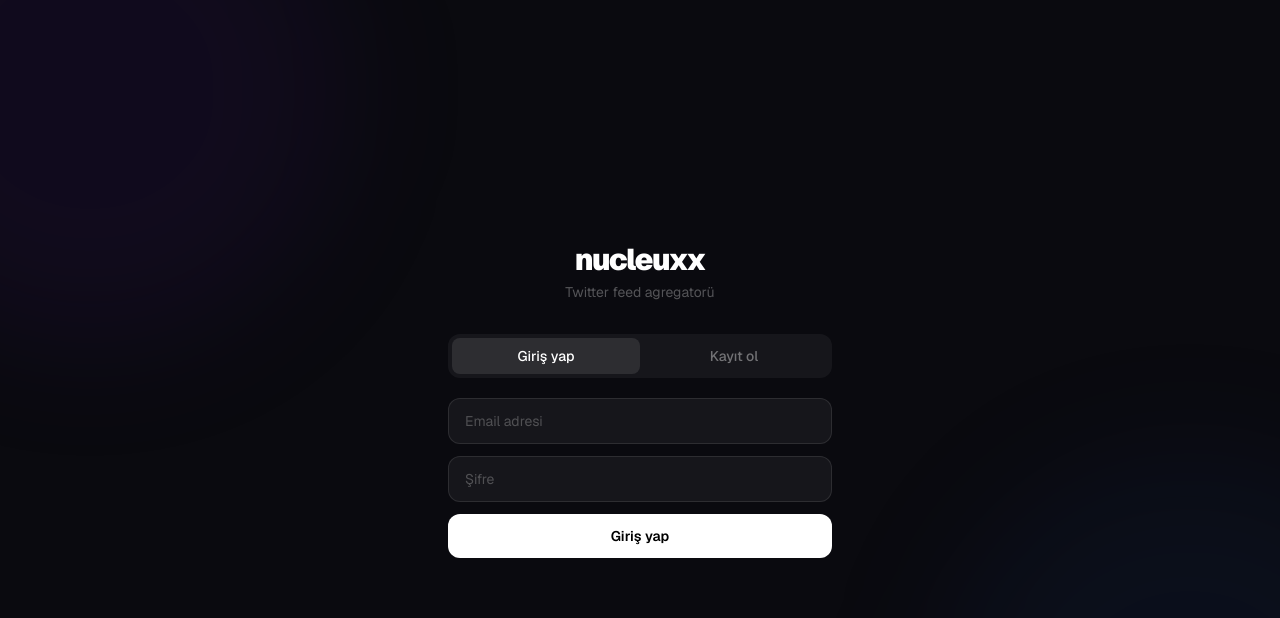
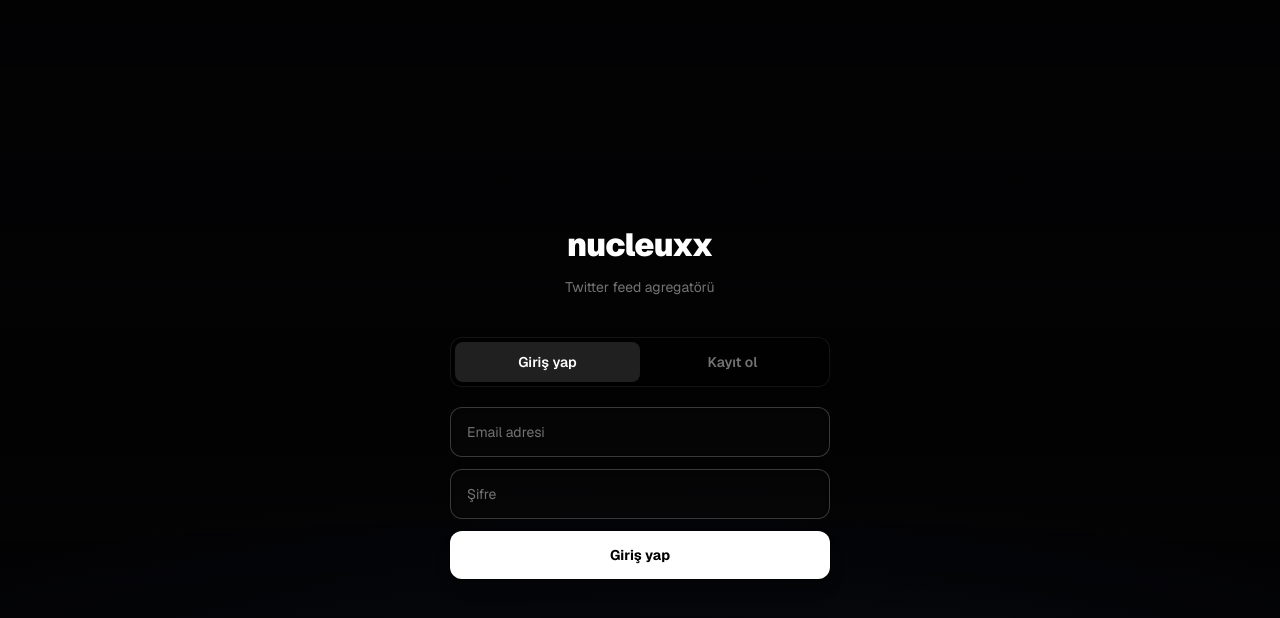
Before and after one commit to cemevecen/nucleuxx, a Next.js app: page /login in a window 1280 px wide. Shown: the top 618 px of the page. Built offline with nearby package versions, Linux system fonts and the light colour scheme; no server answers.

Commit message:
chore: auto-sync — session sonu

```diff
--- a/src/app/login/LoginForm.tsx
+++ b/src/app/login/LoginForm.tsx
@@ -10,41 +10,10 @@
 
 type Props = { oauth: OAuthUiFlags };
 
-export default function LoginForm({ oauth }: Props) {
-  const [mode, setMode] = useState<"login" | "register">("login");
-  const [state, action, pending] = useActionState(loginWithCredentials, undefined);
-
-  const showOAuthBlock = oauth.google || oauth.twitter;
-
+function GoogleGlyph({ className }: { className?: string }) {
   return (
-    <div className="min-h-screen bg-[#0a0a0f] flex items-center justify-center px-4">
-      <div className="fixed inset-0 pointer-events-none overflow-hidden">
-        <div className="absolute -top-40 -left-40 w-[500px] h-[500px] bg-violet-900/10 rounded-full blur-3xl" />
-        <div className="absolute -bottom-40 -right-40 w-[500px] h-[500px] bg-blue-900/10 rounded-full blur-3xl" />
-      </div>
-
-      <div className="relative w-full max-w-sm">
-        <div className="text-center mb-8">
-          <h1 className="text-3xl font-black tracking-tighter text-white">nucleuxx</h1>
-          <p className="text-white/30 text-sm mt-1">Twitter feed agregatorü</p>
-        </div>
-
-        {oauth.oauthGloballyDisabled && (
-          <p className="text-amber-200/80 text-xs bg-amber-500/10 border border-amber-500/25 rounded-xl px-3 py-2 mb-4">
-            OAuth bu ortamda kapalı (<code className="text-amber-100/90">AUTH_DISABLE_OAUTH</code>). Yalnızca
-            e-posta ile giriş/kayıt; Google/X kotası kullanılmaz.
-          </p>
-        )}
-
-        {showOAuthBlock && (
-          <div className="space-y-3 mb-6">
-            {oauth.google && (
-              <form action={loginWithGoogle}>
-                <button
-                  type="submit"
-                  className="w-full flex items-center justify-center gap-3 bg-white/5 border border-white/10 hover:bg-white/10 hover:border-white/20 rounded-xl px-4 py-3 text-white text-sm font-medium transition-all"
-                >
-                  <svg className="w-4 h-4" viewBox="0 0 24 24">
+    <span className={`inline-flex h-5 w-5 shrink-0 items-center justify-center ${className ?? ""}`}>
+      <svg className="h-5 w-5" viewBox="0 0 24 24" aria-hidden>
         <path
           fill="#4285F4"
           d="M22.56 12.25c0-.78-.07-1.53-.2-2.25H12v4.26h5.92c-.26 1.37-1.04 2.53-2.21 3.31v2.77h3.57c2.08-1.92 3.28-4.74 3.28-8.09z"
@@ -62,21 +31,83 @@
           d="M12 5.38c1.62 0 3.06.56 4.21 1.64l3.15-3.15C17.45 2.09 14.97 1 12 1 7.7 1 3.99 3.47 2.18 7.07l3.66 2.84c.87-2.6 3.3-4.53 6.16-4.53z"
         />
       </svg>
-                  Google ile devam et
+    </span>
+  );
+}
+
+function XGlyph({ className }: { className?: string }) {
+  return (
+    <span className={`inline-flex h-5 w-5 shrink-0 items-center justify-center ${className ?? ""}`}>
+      <svg className="h-4 w-4 fill-white" viewBox="0 0 24 24" aria-hidden>
+        <path d="M18.244 2.25h3.308l-7.227 8.26 8.502 11.24H16.17l-4.714-6.231-5.401 6.231H2.748l7.73-8.835L1.254 2.25H8.08l4.253 5.622zm-1.161 17.52h1.833L7.084 4.126H5.117z" />
+      </svg>
+    </span>
+  );
+}
+
+const oauthBtn =
+  "group flex w-full items-center gap-3 rounded-xl border border-neutral-700/90 bg-neutral-950/70 px-4 py-3.5 text-left text-sm font-medium text-white shadow-[0_1px_0_rgba(255,255,255,0.04)_inset] transition hover:border-neutral-500 hover:bg-neutral-900/80 active:scale-[0.99]";
+
+const fieldClass =
+  "w-full rounded-xl border border-neutral-700/90 bg-neutral-950/40 py-3.5 px-4 text-sm text-white placeholder:text-neutral-500 shadow-inner shadow-black/20 transition focus:border-neutral-500 focus:outline-none focus:ring-1 focus:ring-neutral-500/40";
+
+export default function LoginForm({ oauth }: Props) {
+  const [mode, setMode] = useState<"login" | "register">("login");
+  const [state, action, pending] = useActionState(loginWithCredentials, undefined);
+
+  const showOAuthBlock = oauth.google || oauth.twitter;
+
+  return (
+    <div className="relative min-h-screen overflow-hidden bg-[#030304] text-white">
+      {/* Arka plan: alttan mor-mavi ışı + hafif vignette */}
+      <div className="pointer-events-none fixed inset-0">
+        <div
+          className="absolute inset-0 opacity-100"
+          style={{
+            background:
+              "radial-gradient(ellipse 120% 70% at 50% 108%, rgba(76, 29, 149, 0.42) 0%, rgba(15, 23, 42, 0.35) 42%, transparent 68%)",
+          }}
+        />
+        <div
+          className="absolute inset-0 opacity-90"
+          style={{
+            background:
+              "radial-gradient(ellipse 80% 50% at 70% 100%, rgba(37, 99, 235, 0.14) 0%, transparent 55%)",
+          }}
+        />
+        <div className="absolute inset-0 bg-gradient-to-b from-[#030304]/80 via-transparent to-[#030304]/95" />
+      </div>
+
+      <div className="relative z-10 flex min-h-screen items-center justify-center px-5 py-14 sm:px-6">
+        <div className="w-full max-w-[380px]">
+          {/* Başlık */}
+          <header className="mb-10 text-center">
+            <h1 className="text-[1.85rem] font-black tracking-tight text-white sm:text-[2rem]">nucleuxx</h1>
+            <p className="mt-2 text-sm text-neutral-500">Twitter feed agregatörü</p>
+          </header>
+
+          {oauth.oauthGloballyDisabled && (
+            <p className="mb-6 rounded-xl border border-amber-500/20 bg-amber-500/[0.07] px-3.5 py-2.5 text-center text-[11px] leading-relaxed text-amber-100/85">
+              OAuth kapalı (<code className="rounded bg-black/30 px-1 text-amber-200/90">AUTH_DISABLE_OAUTH</code>
+              ). Yalnızca e-posta; Google/X kotası kullanılmaz.
+            </p>
+          )}
+
+          {showOAuthBlock && (
+            <div className="mb-8 space-y-3">
+              {oauth.google && (
+                <form action={loginWithGoogle}>
+                  <button type="submit" className={oauthBtn}>
+                    <GoogleGlyph />
+                    <span className="flex-1 text-center sm:text-left">Google ile devam et</span>
                   </button>
                 </form>
               )}
-
               {oauth.twitter && (
                 <form action={loginWithTwitter}>
-                <button
-                  type="submit"
-                  className="w-full flex items-center justify-center gap-3 bg-white/5 border border-white/10 hover:bg-white/10 hover:border-white/20 rounded-xl px-4 py-3 text-white text-sm font-medium transition-all"
-                >
-                  <svg className="w-4 h-4 fill-white" viewBox="0 0 24 24">
-                    <path d="M18.244 2.25h3.308l-7.227 8.26 8.502 11.24H16.17l-4.714-6.231-5.401 6.231H2.748l7.73-8.835L1.254 2.25H8.08l4.253 5.622zm-1.161 17.52h1.833L7.084 4.126H5.117z" />
-                  </svg>
-                  X ile devam et
+                  <button type="submit" className={oauthBtn}>
+                    <XGlyph />
+                    <span className="flex-1 text-center sm:text-left">X ile devam et</span>
                   </button>
                 </form>
               )}
@@ -84,19 +115,22 @@
           )}
 
           {showOAuthBlock && (
-          <div className="flex items-center gap-3 mb-6">
-            <div className="flex-1 h-px bg-white/10" />
-            <span className="text-white/20 text-xs">ya da</span>
-            <div className="flex-1 h-px bg-white/10" />
+            <div className="mb-8 flex items-center gap-3">
+              <div className="h-px flex-1 bg-gradient-to-r from-transparent via-neutral-700 to-neutral-700/80" />
+              <span className="shrink-0 text-xs font-medium text-neutral-600">ya da</span>
+              <div className="h-px flex-1 bg-gradient-to-l from-transparent via-neutral-700 to-neutral-700/80" />
             </div>
           )}
 
-        <div className="flex bg-white/5 rounded-xl p-1 mb-5">
+          {/* Giriş / Kayıt */}
+          <div className="mb-5 flex rounded-xl border border-white/[0.08] bg-black/35 p-1 shadow-inner shadow-black/40 backdrop-blur-sm">
             <button
               type="button"
               onClick={() => setMode("login")}
-            className={`flex-1 text-sm font-medium py-2 rounded-lg transition-all ${
-              mode === "login" ? "bg-white/10 text-white" : "text-white/40 hover:text-white/60"
+              className={`flex-1 rounded-lg py-2.5 text-sm font-semibold transition ${
+                mode === "login"
+                  ? "bg-white/[0.12] text-white shadow-sm"
+                  : "text-neutral-500 hover:text-neutral-400"
               }`}
             >
               Giriş yap
@@ -104,8 +138,10 @@
             <button
               type="button"
               onClick={() => setMode("register")}
-            className={`flex-1 text-sm font-medium py-2 rounded-lg transition-all ${
-              mode === "register" ? "bg-white/10 text-white" : "text-white/40 hover:text-white/60"
+              className={`flex-1 rounded-lg py-2.5 text-sm font-semibold transition ${
+                mode === "register"
+                  ? "bg-white/[0.12] text-white shadow-sm"
+                  : "text-neutral-500 hover:text-neutral-400"
               }`}
             >
               Kayıt ol
@@ -120,7 +156,7 @@
                 name="name"
                 type="text"
                 autoComplete="name"
-              className="w-full bg-white/5 border border-white/10 rounded-xl px-4 py-3 text-white text-sm placeholder-white/25 focus:outline-none focus:border-white/30 transition-all"
+                className={fieldClass}
                 placeholder="Adın Soyadın"
               />
             )}
@@ -130,7 +166,7 @@
               type="email"
               autoComplete="email"
               required
-            className="w-full bg-white/5 border border-white/10 rounded-xl px-4 py-3 text-white text-sm placeholder-white/25 focus:outline-none focus:border-white/30 transition-all"
+              className={fieldClass}
               placeholder="Email adresi"
             />
 
@@ -140,12 +176,12 @@
               autoComplete={mode === "register" ? "new-password" : "current-password"}
               required
               minLength={mode === "register" ? 8 : 1}
-            className="w-full bg-white/5 border border-white/10 rounded-xl px-4 py-3 text-white text-sm placeholder-white/25 focus:outline-none focus:border-white/30 transition-all"
+              className={fieldClass}
               placeholder={mode === "register" ? "Şifre (en az 8 karakter)" : "Şifre"}
             />
 
             {state?.error && (
-            <p className="text-red-400 text-xs bg-red-500/10 border border-red-500/20 rounded-xl px-4 py-3">
+              <p className="rounded-xl border border-red-500/25 bg-red-500/10 px-4 py-3 text-xs text-red-300">
                 {state.error}
               </p>
             )}
@@ -153,12 +189,13 @@
             <button
               type="submit"
               disabled={pending}
-            className="w-full bg-white text-black font-semibold text-sm rounded-xl py-3 hover:bg-white/90 transition-all disabled:opacity-50 disabled:cursor-not-allowed"
+              className="w-full rounded-xl bg-white py-3.5 text-sm font-bold text-black shadow-lg shadow-black/25 transition hover:bg-neutral-100 disabled:cursor-not-allowed disabled:opacity-50"
             >
-            {pending ? "..." : mode === "login" ? "Giriş yap" : "Kayıt ol"}
+              {pending ? "…" : mode === "login" ? "Giriş yap" : "Kayıt ol"}
             </button>
           </form>
         </div>
       </div>
+    </div>
   );
 }
```
Lines whose indentation alone changed are shown as unchanged.
